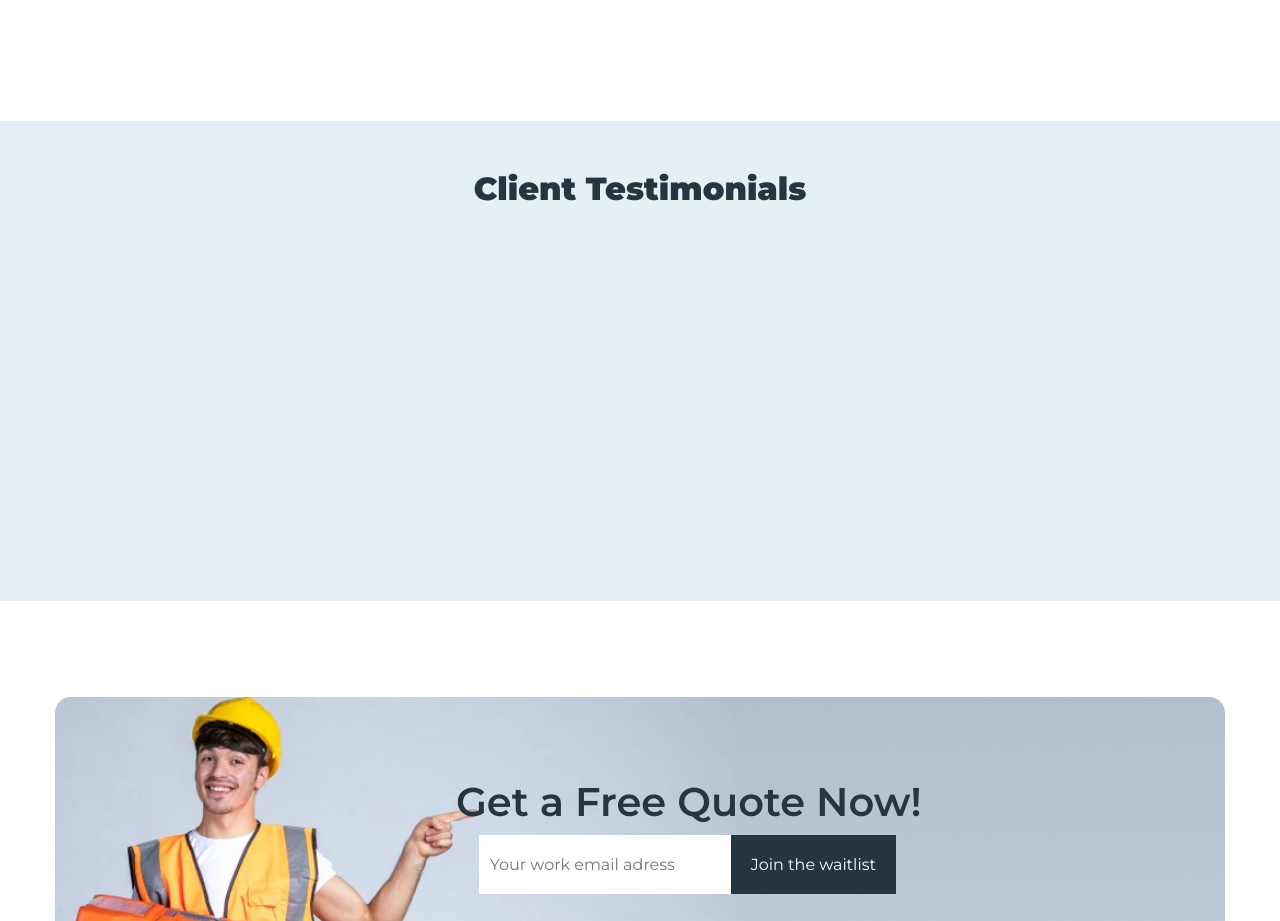
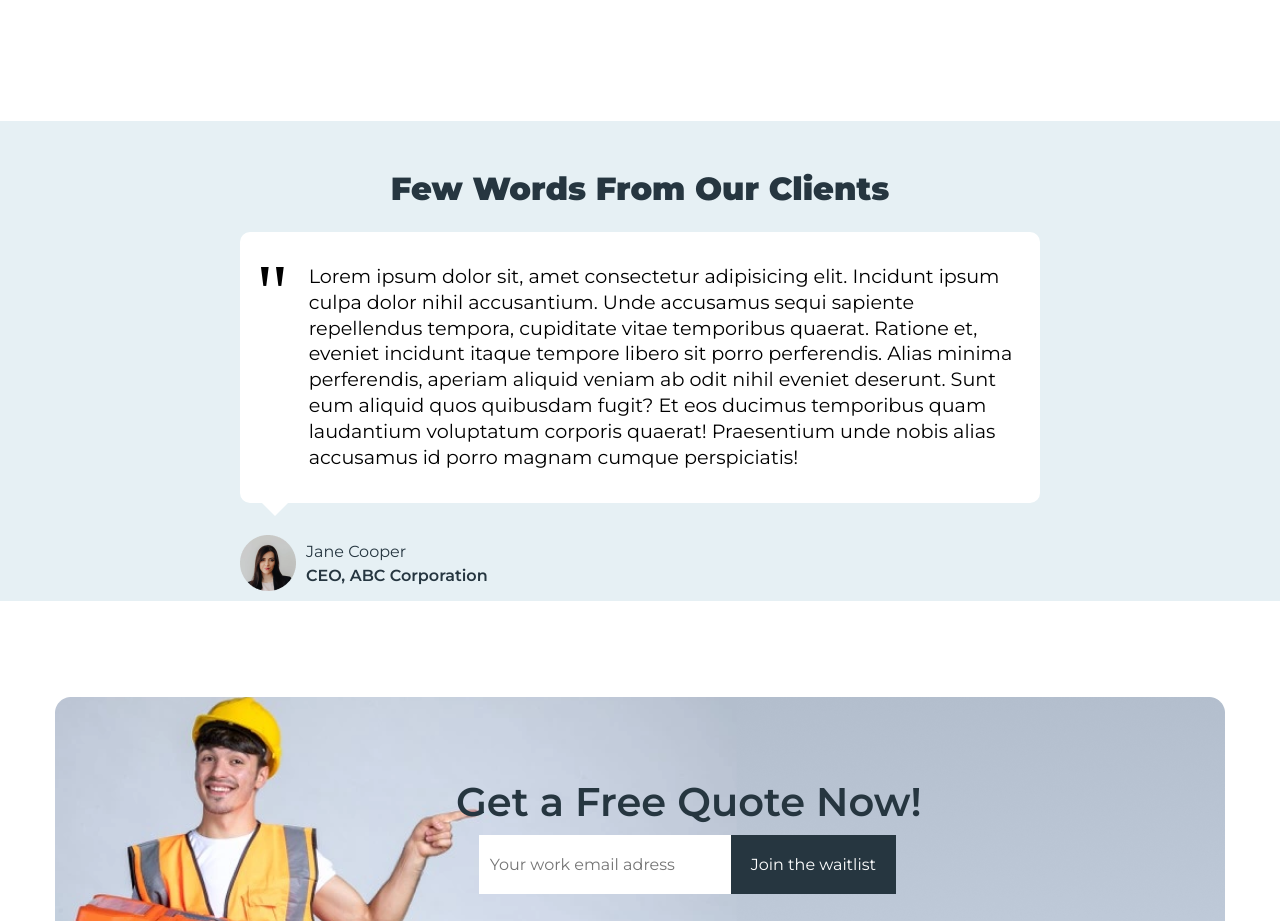
Before and after one commit to henriquepx/construction-company, a React (Vite) app: page / in a window 1280 px wide. Shown: the part 3080-4001 px from the top of the page. Built offline with nearby package versions, Linux system fonts and the light colour scheme.

Commit message:
feat: add avaliation clients

```diff
--- a/src/components/ClientSlider.jsx
+++ b/src/components/ClientSlider.jsx
@@ -1,7 +1,62 @@
 import styled from 'styled-components'
 
 const ContainerClientSlider = styled.div`
+  display: flex;
+  flex-direction: column;
 
+  max-width: 800px;
+  width: 100%;
+  margin: 0 auto;
+
+  padding-top: 1.5rem;
+`
+const TextClientSlider = styled.div`
+  display: flex;
+  gap: 20px;
+  position: relative;
+
+  background-color: var(--color-white);
+  padding: 1rem 1rem 2rem 1rem;
+  border-radius: 10px;
+
+  margin-bottom: 2rem;
+`
+const TextBubble = styled.div`
+  content: '';
+  position: absolute;
+  bottom: -28px;
+  left: 20px;
+  width: 15px;
+  height: 15px;
+  border: 15px solid transparent;
+  border-left-color: var(--color-white);
+  transform: rotate(90deg);
+`;
+const Quot = styled.p`
+  font-size: 5rem;
+`
+const DescClientSlider = styled.p`
+  margin-top: 1rem;
+  line-height: 1.35;
+  font-size: 1.2rem;
+  font-family: var(--font);
+`
+const ProfileClientSlider = styled.div`
+  display: flex;
+  align-items: center;
+  gap: 10px;
+  div {
+    h1 {
+      color: var(--color-one);
+      font-family: var(--font);
+      margin-bottom: 5px;
+    }
+    p {
+      color: var(--color-one);
+      font-family: var(--font);
+      font-weight: 600;
+    }
+  }
 `
 
 
@@ -9,7 +64,20 @@ const ClientSlider = () => {
 
     return (
       <ContainerClientSlider>
-
+        <TextClientSlider>
+          <Quot>"</Quot>
+          <DescClientSlider>
+            Lorem ipsum dolor sit, amet consectetur adipisicing elit. Incidunt ipsum culpa dolor nihil accusantium. Unde accusamus sequi sapiente repellendus tempora, cupiditate vitae temporibus quaerat. Ratione et, eveniet incidunt itaque tempore libero sit porro perferendis. Alias minima perferendis, aperiam aliquid veniam ab odit nihil eveniet deserunt. Sunt eum aliquid quos quibusdam fugit? Et eos ducimus temporibus quam laudantium voluptatum corporis quaerat! Praesentium unde nobis alias accusamus id porro magnam cumque perspiciatis!
+          </DescClientSlider>
+          <TextBubble />
+        </TextClientSlider>
+        <ProfileClientSlider>
+          <img src="/client.png" alt="Cliente 1" />
+          <div>
+            <h1>Jane Cooper</h1>
+            <p>CEO, ABC Corporation</p>
+          </div>
+        </ProfileClientSlider>
       </ContainerClientSlider>
     );
   };
--- a/src/sections/SectionClients.jsx
+++ b/src/sections/SectionClients.jsx
@@ -19,7 +19,7 @@ const TitleClientsContainer = styled.h1`
 const SectionClients = () => {
   return (
     <SectionClientsContainer>
-        <TitleClientsContainer>Client Testimonials</TitleClientsContainer>
+        <TitleClientsContainer>Few Words From Our Clients</TitleClientsContainer>
         <ClientSlider />
     </SectionClientsContainer>
   )
```
